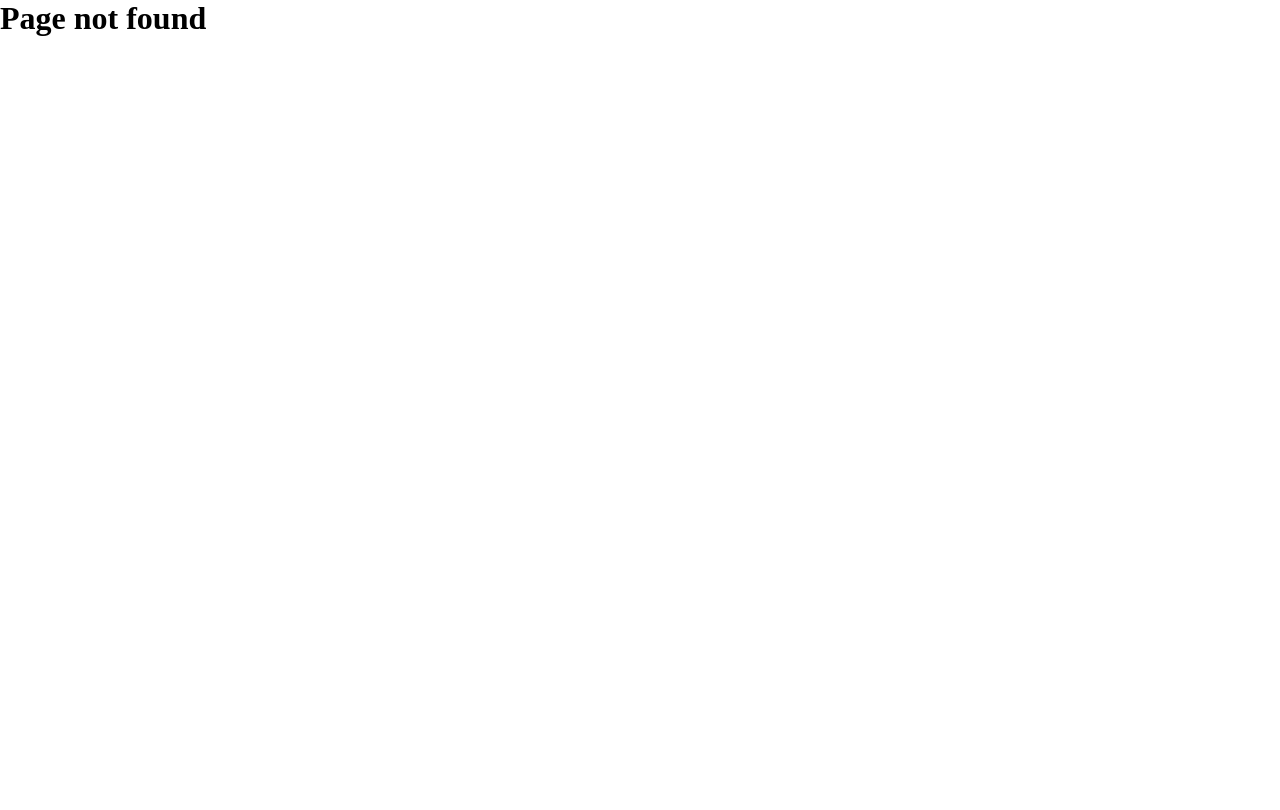
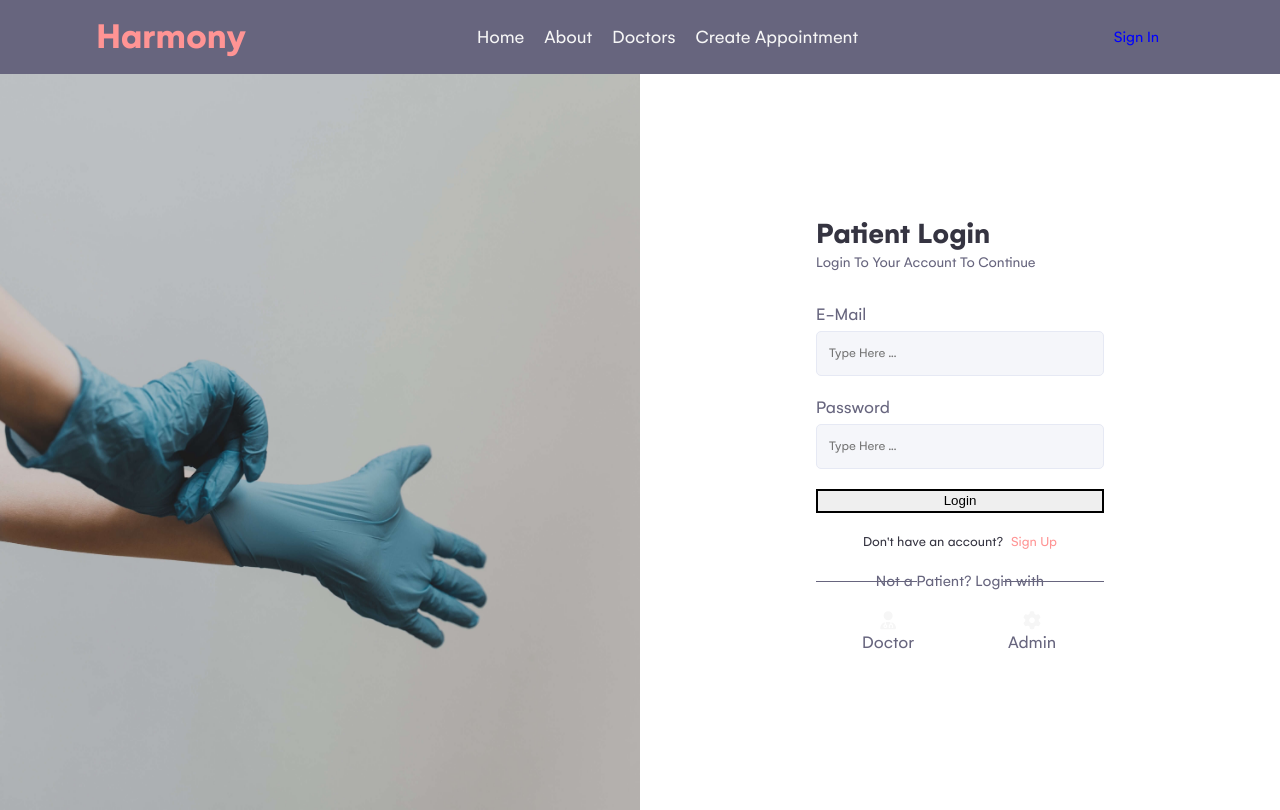
Before and after one commit to NighTzy-Godz/harmony-frontend, a React (Vite) app: page /patient/login in a window 1280 px wide. Before the commit this address had no page. Built offline with nearby package versions, Linux system fonts and the light colour scheme.

Commit message:
Completed the design for the Authentication Forms and Created Login Page For Patient

```diff
--- a/src/App.jsx
+++ b/src/App.jsx
@@ -6,6 +6,7 @@ import HomeLayout from "./page_layout/HomeLayout";
 
 import { ToastContainer } from "react-toastify";
 import "react-toastify/dist/ReactToastify.css";
+import PatientLogin from "./features/Patient/components/PatientLogin";
 
 function App() {
   return (
@@ -15,6 +16,10 @@ function App() {
         <Route path="/" element={<HomeLayout />}>
           <Route index element={<Home />} />
           <Route path="all-doctors" element={<AllDoctors />} />
+
+          {/* PATIENT ROUTE */}
+
+          <Route path="/patient/login" element={<PatientLogin />} />
         </Route>
         <Route path="*" element={<h1>Page not found</h1>} />
       </Routes>
--- /dev/null
+++ b/src/assets/css/auth_form.css
@@ -0,0 +1,169 @@
+@media screen and (min-width: 1200px) {
+  .form {
+    display: flex;
+    height: 92vh;
+  }
+  .form_left {
+    background-size: cover !important;
+    background-position: 0px 70% !important;
+    flex: 0.5 1;
+  }
+
+  .form_right {
+    flex: 0.5 1;
+    height: 90vh;
+    display: flex;
+    flex-direction: column;
+    justify-content: center;
+    align-items: center;
+  }
+
+  .form_right_container {
+    width: 45%;
+    margin: 0 auto;
+  }
+
+  .form_header {
+    margin-bottom: 30px;
+  }
+
+  .form_header h1 {
+    font-family: gelion_bold;
+    font-size: 30px;
+    color: var(--hover-black);
+  }
+
+  .form_header p {
+    font-family: gelion_reg;
+    font-size: 15px;
+    color: var(--black);
+  }
+
+  .form_input_container {
+    width: 100%;
+    display: flex;
+    flex-direction: column;
+    margin-bottom: 20px;
+  }
+
+  .form_input_container label {
+    font-size: 18px;
+    font-family: gelion_reg;
+    margin-bottom: 5px;
+    color: var(--black);
+  }
+
+  .form_input_container input {
+    padding: 13px 12px;
+    background: #f5f6fa;
+    border: 1px solid #e6e9f4;
+    font-family: gelion_reg;
+    color: var(--black);
+    border-radius: 5px;
+  }
+
+  .form_btn {
+    margin-bottom: 20px;
+  }
+
+  .form_btn button {
+    display: inline-block;
+    font-weight: 400;
+    line-height: 1.5;
+    color: var(--white);
+    text-align: center;
+    width: 100%;
+    cursor: pointer;
+    background-color: var(--red);
+    border: 1px solid var(--red);
+    padding: 0.375rem 0.75rem;
+    font-size: 1rem;
+    border-radius: 0.25rem;
+    transition: all 0.2s;
+  }
+
+  .form_btn button:hover {
+    background-color: var(--hover-red);
+  }
+
+  .form_question {
+    text-align: center;
+    margin-bottom: 20px;
+  }
+
+  .form_question p {
+    color: var(--hover-black);
+    font-size: 14px;
+    font-family: gelion_reg;
+  }
+
+  .form_question span a {
+    margin-left: 8px;
+    color: var(--red);
+  }
+
+  .form_question span:hover {
+    text-decoration: underline;
+  }
+
+  .form_other_auth {
+    position: relative;
+    color: var(--black);
+    font-size: 16px;
+    font-family: gelion_reg;
+    text-align: center;
+    margin-bottom: 20px;
+  }
+  .form_other_auth::before {
+    content: "";
+    width: 100px;
+    padding: 0.5px;
+    background-color: var(--black);
+    position: absolute;
+    left: 0;
+    top: 10px;
+  }
+
+  .form_other_auth::after {
+    content: "";
+    width: 100px;
+    padding: 0.5px;
+    background-color: var(--black);
+    position: absolute;
+    right: 0;
+    top: 10px;
+  }
+
+  .form_auth_choices {
+    display: flex;
+    justify-content: space-around;
+  }
+
+  .form_auth_choices_container a {
+    display: block;
+    width: 90px;
+    padding: 8px;
+    margin-bottom: 10px;
+    border: 1px solid var(--black);
+    text-align: center;
+    border-radius: 5px;
+    background-color: var(--red);
+    transition: all 0.2s;
+  }
+
+  .form_auth_choices_container a:hover {
+    background-color: var(--hover-red);
+  }
+
+  .form_auth_choices_container a i {
+    font-size: 18px;
+    color: var(--white);
+  }
+
+  .form_auth_choices_container p {
+    text-align: center;
+    font-family: gelion_reg;
+    color: var(--black);
+    font-size: 18px;
+  }
+}
--- a/src/assets/css/global.css
+++ b/src/assets/css/global.css
@@ -22,6 +22,7 @@
 
   --hover-peach: #f5d9d9;
   --hover-black: #353441;
+  --hover-red: #f16f6f;
 }
 
 * {
--- a/src/components/ui/Navbar/Navbar.jsx
+++ b/src/components/ui/Navbar/Navbar.jsx
@@ -47,7 +47,7 @@ const Navbar = () => {
           </ul>
 
           <div className="nav_auth">
-            <LinkButton label="Sign In" />
+            <LinkButton label="Sign In" path="/patient/login" />
           </div>
         </div>
       </div>
--- /dev/null
+++ b/src/features/Patient/components/PatientLogin.jsx
@@ -0,0 +1,78 @@
+import React from "react";
+import { Link } from "react-router-dom";
+
+import Button from "../../../components/ui/Button/Button";
+import "../../../assets/css/auth_form.css";
+import auth_img from "../../../assets/img/login_img.jpg";
+
+const style = {
+  backgroundImage: `url(${auth_img})`,
+};
+
+const PatientLogin = () => {
+  return (
+    <div className="form">
+      <div className="form_left" style={style} />
+      <div className="form_right">
+        <div className="form_right_container">
+          <div className="form_header">
+            <h1>Patient Login</h1>
+            <p>Login To Your Account To Continue</p>
+          </div>
+
+          <div className="form_input_container">
+            <label htmlFor="email">E-Mail</label>
+            <input
+              type="email"
+              name="email"
+              id="email"
+              className="email"
+              placeholder="Type Here ..."
+            />
+          </div>
+          <div className="form_input_container">
+            <label htmlFor="password">Password</label>
+            <input
+              type="password"
+              name="password"
+              id="password"
+              className="password"
+              placeholder="Type Here ..."
+            />
+          </div>
+          <div className="form_btn">
+            <Button label="Login" />
+          </div>
+
+          <div className="form_question">
+            <p>
+              Don't have an account?
+              <span>
+                <Link to="/">Sign Up</Link>
+              </span>
+            </p>
+          </div>
+
+          <p className="form_other_auth">Not a Patient? Login with</p>
+
+          <div className="form_auth_choices">
+            <div className="form_auth_choices_container">
+              <Link to="/">
+                <i class="fa-solid fa-user-doctor"></i>
+              </Link>
+              <p>Doctor</p>
+            </div>
+            <div className="form_auth_choices_container">
+              <Link to="/">
+                <i class="fa-solid fa-gear"></i>
+              </Link>
+              <p>Admin</p>
+            </div>
+          </div>
+        </div>
+      </div>
+    </div>
+  );
+};
+
+export default PatientLogin;
```
Also changed, not shown: src/assets/img/login_img.jpg (added).
